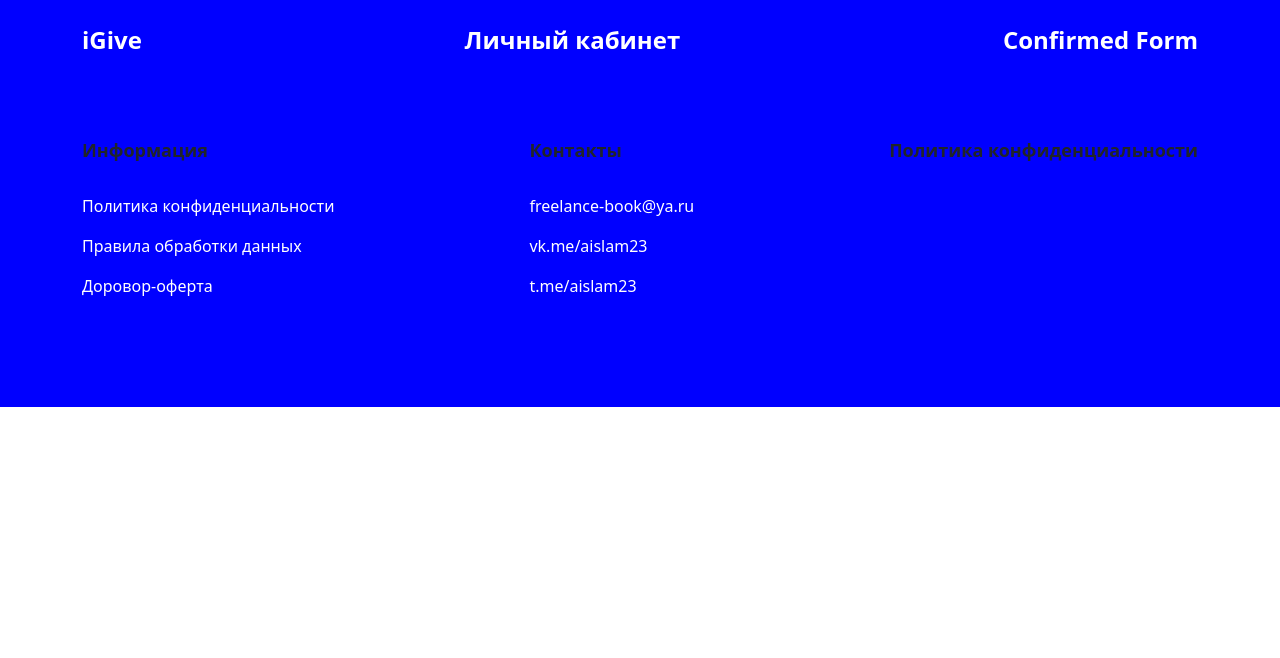
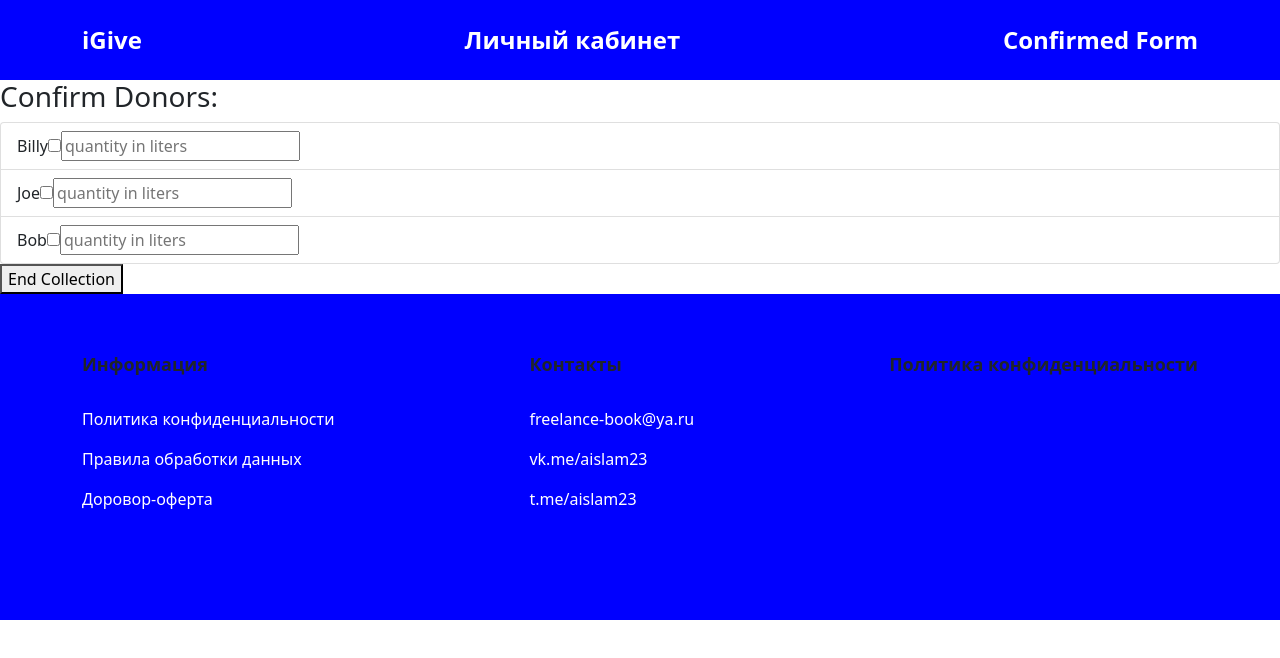
Before and after one commit to seraphimsakiewicz/iGive, a React (Create React App) app in the folder front/: page /confirmedForm in a window 1280 px wide. Shown: the top 658 px of the page. Built offline with nearby package versions, Linux system fonts and the light colour scheme.

Commit message:
redux form

```diff
--- a/front/package.json
+++ b/front/package.json
@@ -26,7 +26,7 @@
     "test": "react-scripts test",
     "eject": "react-scripts eject"
   },
-  "proxy": "http://localhost:3001",
+  "proxy": "http://localhost:3005",
   "eslintConfig": {
     "extends": [
       "react-app",
--- a/front/src/components/ConfirmedForm/ConfirmedForm.jsx
+++ b/front/src/components/ConfirmedForm/ConfirmedForm.jsx
@@ -1,10 +1,31 @@
 import { useEffect, useState } from "react";
+import { useDispatch, useSelector } from "react-redux";
+import { getConfirmed } from "../../redux/ac/confirmedAC";
+import ConfirmedPerson from "./ConfirmedPerson/ConfirmedPerson";
+
 export default function ConfirmedForm() {
-  useEffect(() => {});
+  const dispatch = useDispatch();
 
-  const handleOnChange = () => {};
+  useEffect(() => {
+    dispatch(getConfirmed());
+  }, []);
 
-  const handleSumbit = () => {};
+  const confirmed = useSelector((state) => state.confirmed);
+  console.log(confirmed);
 
-  return <></>;
+  const handleSumbit = (e) => {
+    e.preventDefault();
+  };
+
+  return (
+    <form>
+      <h3>Confirm Donors:</h3>
+      <ul class="list-group">
+        {confirmed.map((confirmed) => (
+          <ConfirmedPerson key={confirmed.id} confirmed={confirmed} />
+        ))}
+      </ul>
+      <button type="submit">End Collection</button>
+    </form>
+  );
 }
--- /dev/null
+++ b/front/src/components/ConfirmedForm/ConfirmedPerson/ConfirmedPerson.jsx
@@ -0,0 +1,32 @@
+import {
+  editConfirmCount,
+  editConfirmStatus,
+} from "../../../redux/ac/confirmedAC";
+
+import { useDispatch } from "react-redux";
+
+export default function ConfirmedPerson({ confirmed }) {
+
+
+  const dispatch = useDispatch();
+
+  const handleOnCheck = () => {
+    dispatch(editConfirmStatus(confirmed.id));
+  };
+
+  const handleOnInput = () => {
+    dispatch(editConfirmCount());
+  };
+
+  return (
+    <li class="list-group-item">
+      {confirmed.name}
+      <input type="checkbox" onChange={handleOnCheck} />
+      <input
+        type="text"
+        placeholder="quantity in liters"
+        onChange={handleOnInput}
+      />
+    </li>
+  );
+}
--- a/front/src/redux/ac/confirmedAC.js
+++ b/front/src/redux/ac/confirmedAC.js
@@ -5,12 +5,14 @@ import {
   UPDATE_CF_STATUS,
 } from "../types/confirmedTypes";
 
+import confirmed from "../data";
+
 export const getConfirmed = () => async (dispatch) => {
   // const response = await axios.get("/confirmed/");
 
   // if (response.status === 200) {
   //   const confirmedList = response.data;
-  dispatch(setConfirmed(confirmedList));
+  dispatch(setConfirmed(confirmed));
   // }
 };
 
@@ -23,6 +25,11 @@ export const editConfirmStatus = (id) => ({
   type: UPDATE_CF_STATUS,
   payload: id,
 });
+
+// export const editConfirmCount = (id, liters) => ({
+//   type: UPDATE_CF_COUNT_SAGA,
+//   payload: { id, liters },
+// });
 
 export const editConfirmCount = (id, liters) => ({
   type: UPDATE_CF_COUNT,
--- a/front/src/redux/saga/rootSaga.js
+++ b/front/src/redux/saga/rootSaga.js
@@ -1,4 +1,4 @@
-import { all } from 'redux-saga/effects';
+import { all } from "redux-saga/effects";
 
 function* rootSaga() {
   yield all([]);
```
Also changed, not shown: front/src/redux/saga/countLitersSaga.js (added, +16 -0 lines).
